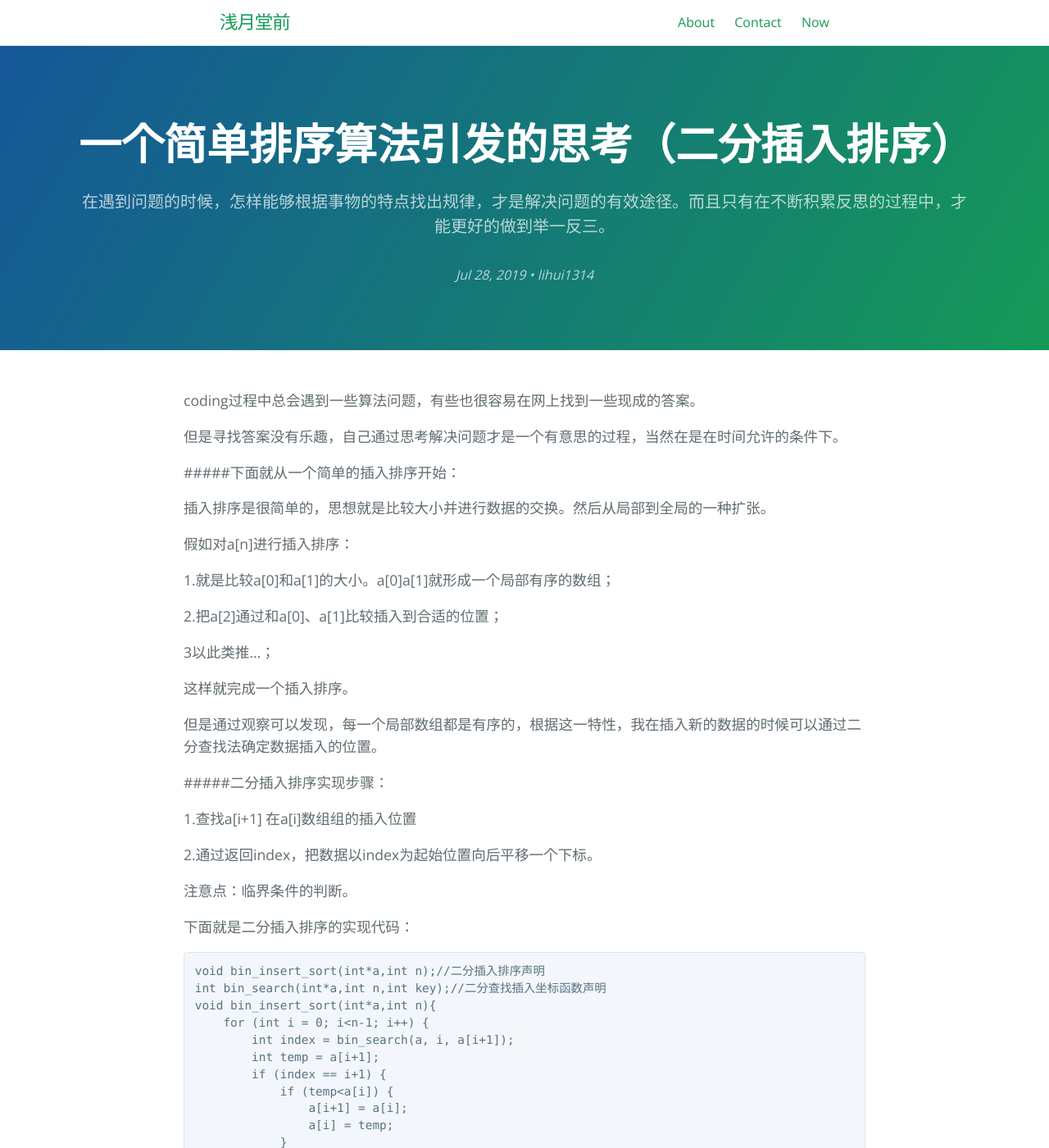
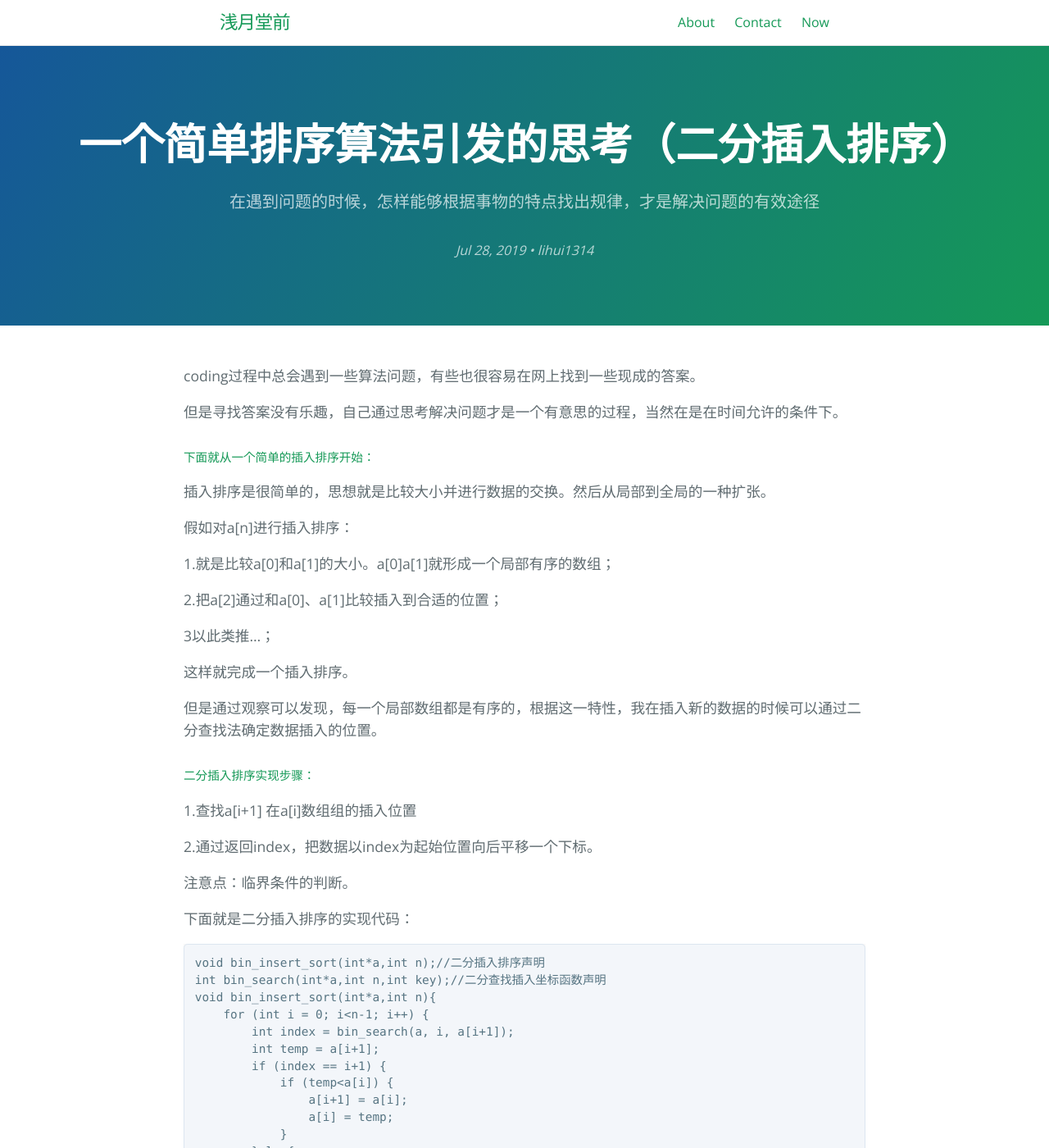
Before and after one commit to lihui1314/lihui1314.github.io, a Jekyll site: the page built from _posts/2019-07-28-一个简单排序算法引发的思考（二分插入排序）.md, in a window 1280 px wide and 1400 px high. Shown: the whole window at 82% size. Built offline with Jekyll 4.4.1, drawn with Linux system fonts in a browser that asks for light colours.

Commit message:
no message

```diff
--- a/_posts/2019-07-28-一个简单排序算法引发的思考（二分插入排序）.md
+++ b/_posts/2019-07-28-一个简单排序算法引发的思考（二分插入排序）.md
@@ -1,15 +1,13 @@
 ---
 layout: post
 title: "一个简单排序算法引发的思考（二分插入排序）"
-tagline: "在遇到问题的时候，怎样能够根据事物的特点找出规律，才是解决问题的有效途径。而且只有在不断积累反思的过程中，才能更好的做到举一反三。"
+tagline: "在遇到问题的时候，怎样能够根据事物的特点找出规律，才是解决问题的有效途径"
 ---
-
-
 coding过程中总会遇到一些算法问题，有些也很容易在网上找到一些现成的答案。
 
 但是寻找答案没有乐趣，自己通过思考解决问题才是一个有意思的过程，当然在是在时间允许的条件下。
 
-#####下面就从一个简单的插入排序开始：
+##### 下面就从一个简单的插入排序开始：
 
 插入排序是很简单的，思想就是比较大小并进行数据的交换。然后从局部到全局的一种扩张。
 
@@ -25,7 +23,7 @@ coding过程中总会遇到一些算法问题，有些也很容易在网上找
 
 但是通过观察可以发现，每一个局部数组都是有序的，根据这一特性，我在插入新的数据的时候可以通过二分查找法确定数据插入的位置。
 
-#####二分插入排序实现步骤：
+##### 二分插入排序实现步骤：
 
 1.查找a[i+1] 在a[i]数组组的插入位置
 
```
